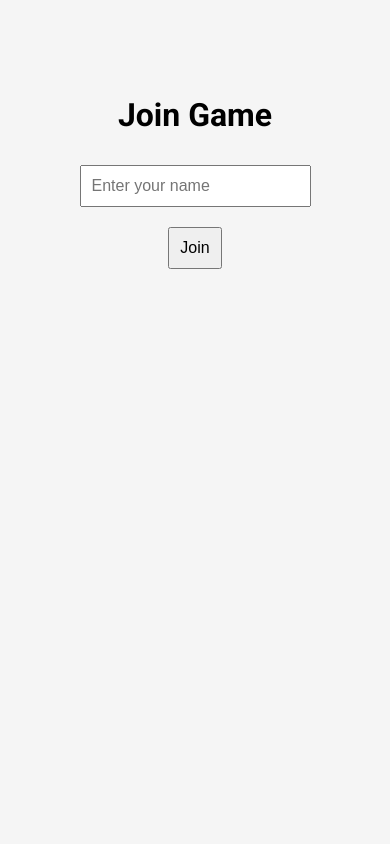
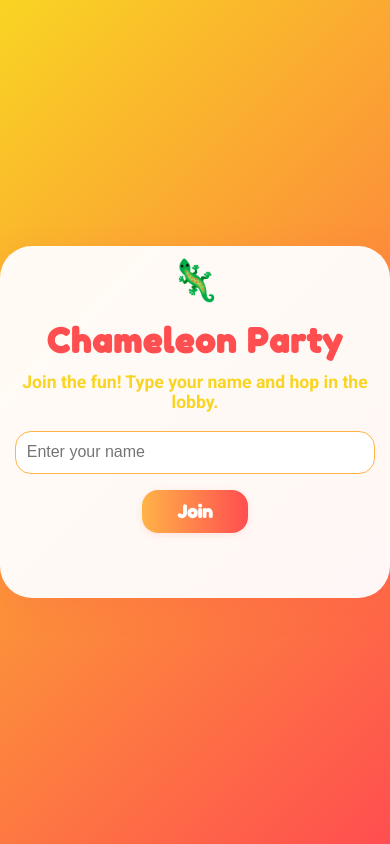
Before and after one commit to neidaskr/Game-chameleon-for-raspberry-pi, a Flask app: page / in a window 390 px wide. Run offline with Flask 3, Linux system fonts and the light colour scheme; some libraries are stand-ins or nearby versions.

Commit message:
Add files via upload

```diff
--- a/templates/index.html
+++ b/templates/index.html
@@ -4,43 +4,167 @@
   <meta charset="UTF-8" />
   <title>Chameleon Game</title>
   <script src="https://cdn.socket.io/4.5.4/socket.io.min.js"></script>
-  <link href="https://fonts.googleapis.com/css2?family=Roboto:wght@400;700&display=swap" rel="stylesheet">
+  <link href="https://fonts.googleapis.com/css2?family=Fredoka+One&family=Roboto:wght@400;700&display=swap" rel="stylesheet">
   <style>
     body {
-      font-family: 'Roboto', sans-serif;
-      text-align: center;
-      background: #f5f5f5;
+      min-height: 100vh;
       margin: 0;
-      padding: 2rem;
+      padding: 0;
+      background: linear-gradient(135deg, #f9d423 0%, #ff4e50 100%);
+      font-family: 'Roboto', 'Fredoka One', cursive, sans-serif;
+      display: flex;
+      align-items: center;
+      justify-content: center;
     }
 
-    input, button {
-      padding: 10px;
-      margin: 10px;
-      font-size: 1rem;
+    .lobby-card {
+      background: rgba(255,255,255,0.95);
+      border-radius: 2rem;
+      box-shadow: 0 8px 32px rgba(255, 78, 80, 0.18);
+      padding: 2.5rem 2rem 2rem 2rem;
+      max-width: 370px;
+      width: 100%;
+      text-align: center;
+      position: relative;
+      animation: popin 0.7s cubic-bezier(.68,-0.55,.27,1.55);
     }
 
-    #lobby, #startContainer {
-      margin-top: 4rem;
+    @keyframes popin {
+      0% { transform: scale(0.7); opacity: 0; }
+      100% { transform: scale(1); opacity: 1; }
     }
 
-    #gameScreen, #voteContainer {
-      margin-top: 3rem;
+    .mascot {
+      font-size: 2.5rem;
+      margin-bottom: 0.5rem;
+      animation: bounce 1.2s infinite alternate;
+    }
+
+    @keyframes bounce {
+      0% { transform: translateY(0); }
+      100% { transform: translateY(-10px); }
+    }
+
+    h1 {
+      font-family: 'Fredoka One', cursive;
+      font-size: 2.1rem;
+      margin: 0 0 0.7rem 0;
+      color: #ff4e50;
+      letter-spacing: 1px;
+    }
+
+    .subtitle {
+      color: #f9d423;
+      font-weight: 700;
+      margin-bottom: 1.2rem;
+      font-size: 1.1rem;
+    }
+
+    input[type="text"] {
+      padding: 0.7rem;
+      border-radius: 1rem;
+      border: 1.5px solid #ffb347;
+      width: 70%;
+      font-size: 1rem;
+      margin-bottom: 1rem;
+      outline: none;
+      transition: border 0.2s;
+    }
+
+    input[type="text"]:focus {
+      border: 2px solid #ff4e50;
+    }
+
+    #joinButton {
+      padding: 0.7rem 2.2rem;
+      border: none;
+      border-radius: 1rem;
+      background: linear-gradient(90deg, #ffb347 0%, #ff4e50 100%);
+      color: #fff;
+      font-size: 1.1rem;
+      font-family: 'Fredoka One', cursive;
+      font-weight: 700;
+      cursor: pointer;
+      box-shadow: 0 2px 8px rgba(255, 78, 80, 0.13);
+      margin-bottom: 1.2rem;
+      transition: background 0.2s, transform 0.1s;
+    }
+
+    #joinButton:hover {
+      background: linear-gradient(90deg, #ff4e50 0%, #ffb347 100%);
+      transform: scale(1.07);
+    }
+
+    #startContainer {
+      margin-top: 1.5rem;
+    }
+
+    #startButton {
+      padding: 0.7rem 2.2rem;
+      border: none;
+      border-radius: 1rem;
+      background: linear-gradient(90deg, #43e97b 0%, #38f9d7 100%);
+      color: #fff;
+      font-size: 1.1rem;
+      font-family: 'Fredoka One', cursive;
+      font-weight: 700;
+      cursor: pointer;
+      box-shadow: 0 2px 8px rgba(67, 233, 123, 0.13);
+      margin-bottom: 1.2rem;
+      transition: background 0.2s, transform 0.1s;
+    }
+
+    #startButton:hover {
+      background: linear-gradient(90deg, #38f9d7 0%, #43e97b 100%);
+      transform: scale(1.07);
+    }
+
+    #playerList {
+      list-style: none;
+      padding: 0;
+      margin: 1.2rem 0 0.5rem 0;
+      display: flex;
+      flex-wrap: wrap;
+      justify-content: center;
+      gap: 0.5rem;
+    }
+
+    #playerList li {
+      background: #ffe082;
+      color: #ff4e50;
+      border-radius: 1rem;
+      padding: 0.5rem 1.1rem;
+      font-size: 1rem;
+      font-family: 'Fredoka One', cursive;
+      font-weight: 600;
+      box-shadow: 0 1px 4px rgba(255, 78, 80, 0.08);
+      margin-bottom: 0.2rem;
+      transition: background 0.2s;
+    }
+
+    #playerList li.me {
+      background: #43e97b;
+      color: #fff;
+    }
+
+    @media (max-width: 500px) {
+      .lobby-card { max-width: 98vw; padding: 1.2rem 0.5rem; }
+      input[type="text"] { width: 90%; }
     }
   </style>
 </head>
 <body>
-
-  <div id="lobby">
-    <h1>Join Game</h1>
-    <input type="text" id="nameInput" placeholder="Enter your name" />
+  <div class="lobby-card">
+    <div class="mascot">🦎</div>
+    <h1>Chameleon Party</h1>
+    <div class="subtitle">Join the fun! Type your name and hop in the lobby.</div>
+    <input type="text" id="nameInput" placeholder="Enter your name" autocomplete="off" />
     <button id="joinButton">Join</button>
-
+    <ul id="playerList"></ul>
     <div id="startContainer" style="margin-top: 20px; display: none;">
       <button id="startButton">Start Game</button>
     </div>
   </div>
-
   <script src="/static/script.js"></script>
 </body>
 </html>
```
